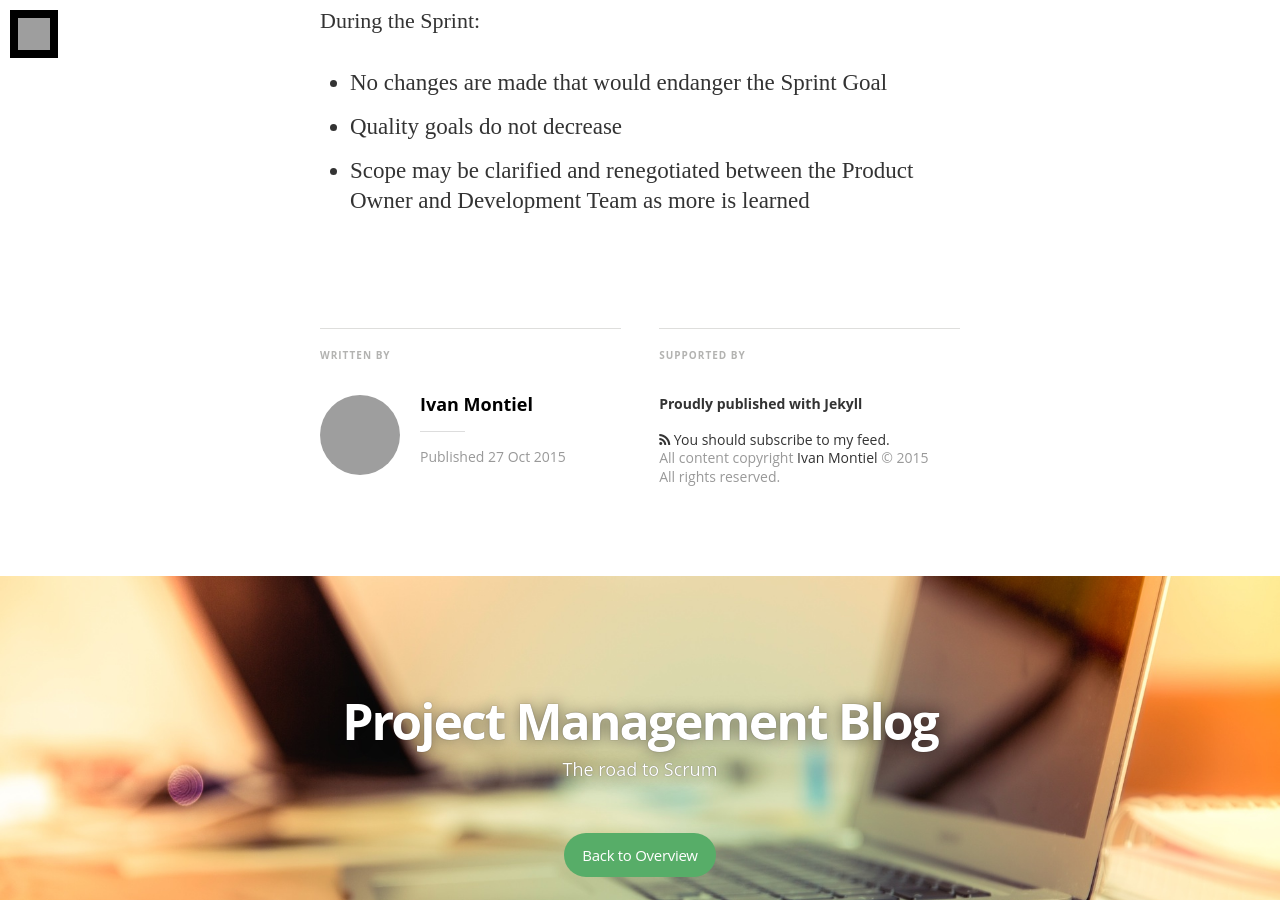
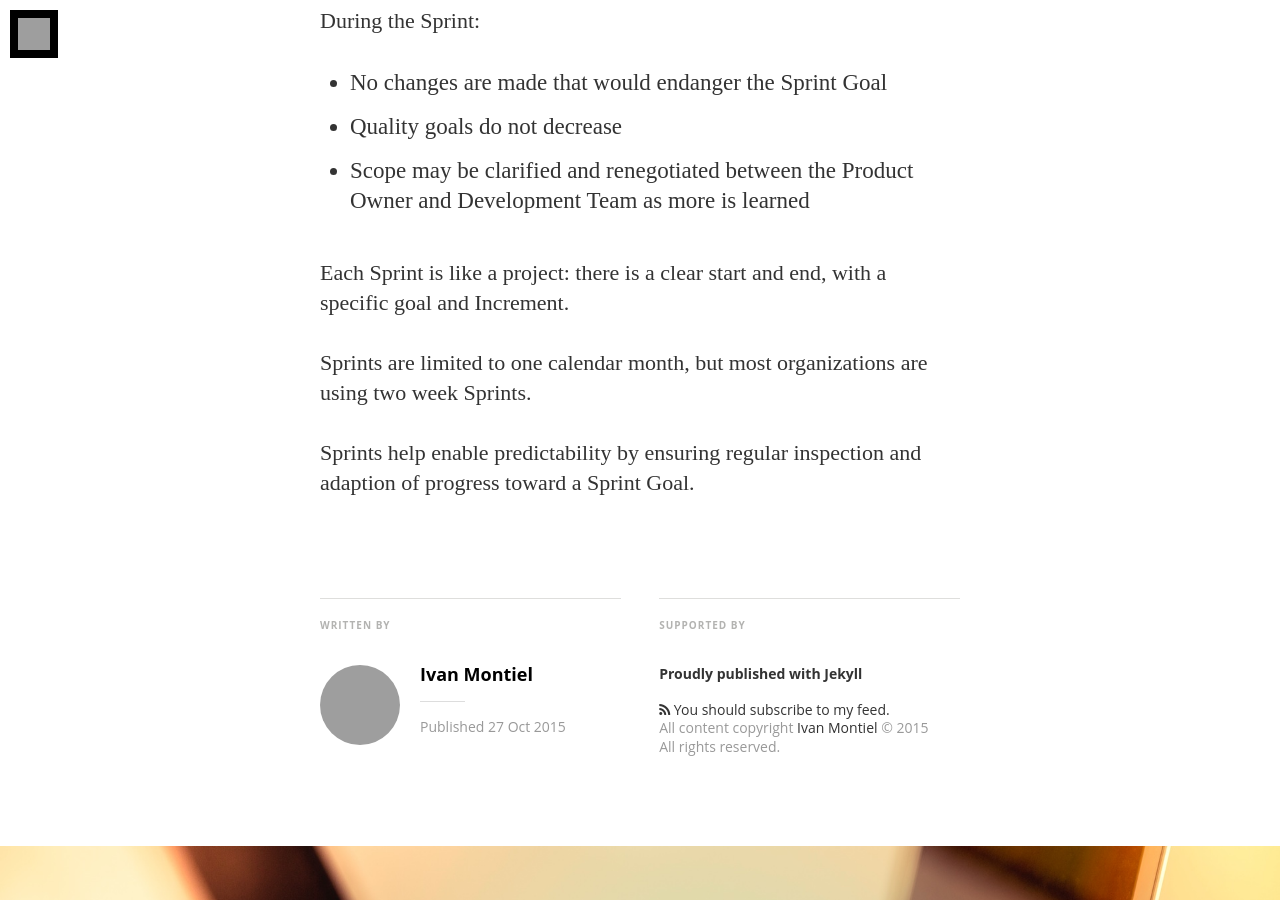
Before and after one commit to idmontie/ProjectManagementBlog, a Jekyll site: the page built from _posts/2015-10-27-the-scrum-guide-continued.md, in a window 1280 px wide and 900 px high, scrolled down 1046 px. Built offline with Jekyll 4.4.1, drawn with Linux system fonts in a browser that asks for light colours; nearby versions of some CDN libraries; some web fonts are replaced; Markdown is read by kramdown in place of the engine named in the settings.

Commit message:
Update 2015-10-27-the-scrum-guide-continued.md

```diff
--- a/_posts/2015-10-27-the-scrum-guide-continued.md
+++ b/_posts/2015-10-27-the-scrum-guide-continued.md
@@ -26,3 +26,9 @@ During the Sprint:
 * No changes are made that would endanger the Sprint Goal
 * Quality goals do not decrease
 * Scope may be clarified and renegotiated between the Product Owner and Development Team as more is learned
+
+Each Sprint is like a project: there is a clear start and end, with a specific goal and Increment.
+
+Sprints are limited to one calendar month, but most organizations are using two week Sprints.
+
+Sprints help enable predictability by ensuring regular inspection and adaption of progress toward a Sprint Goal.
```
